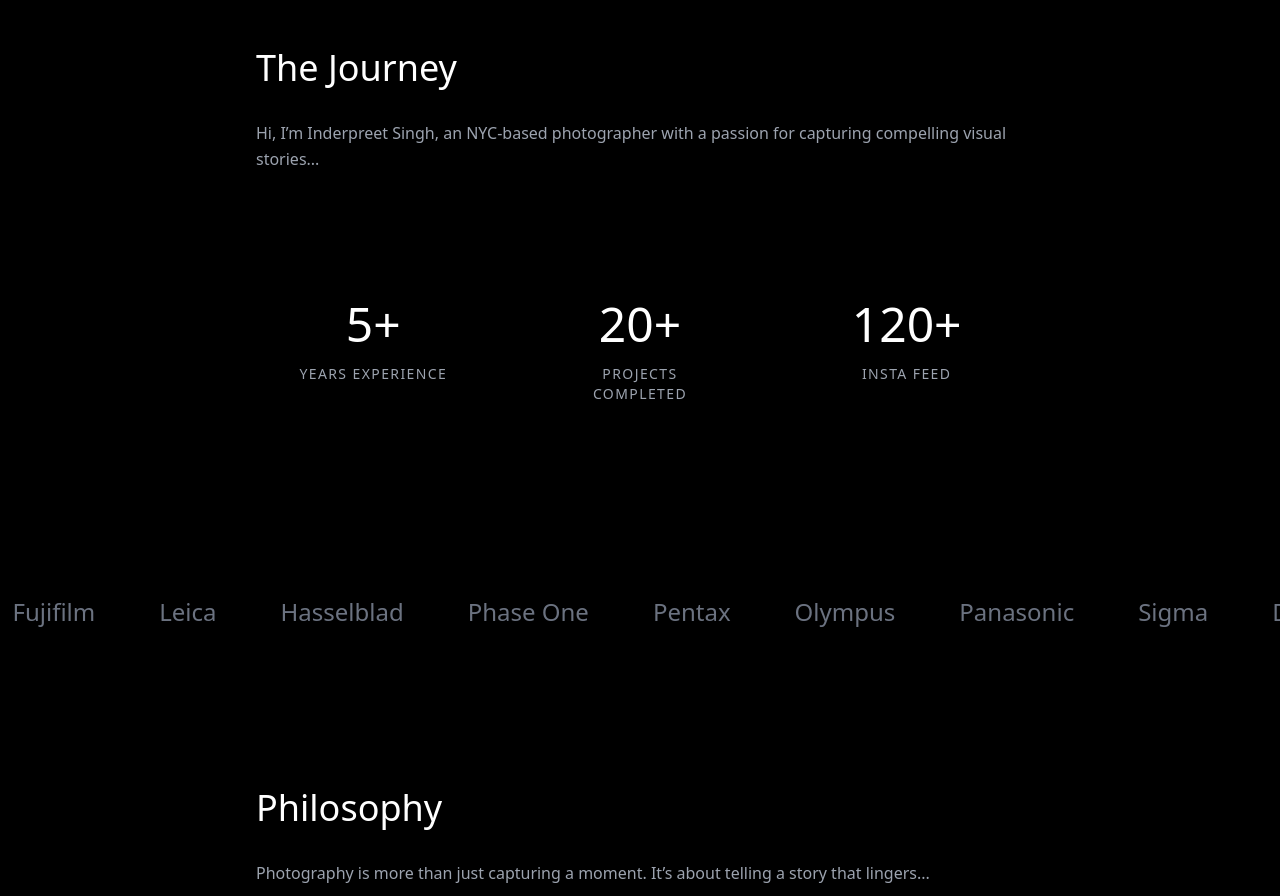
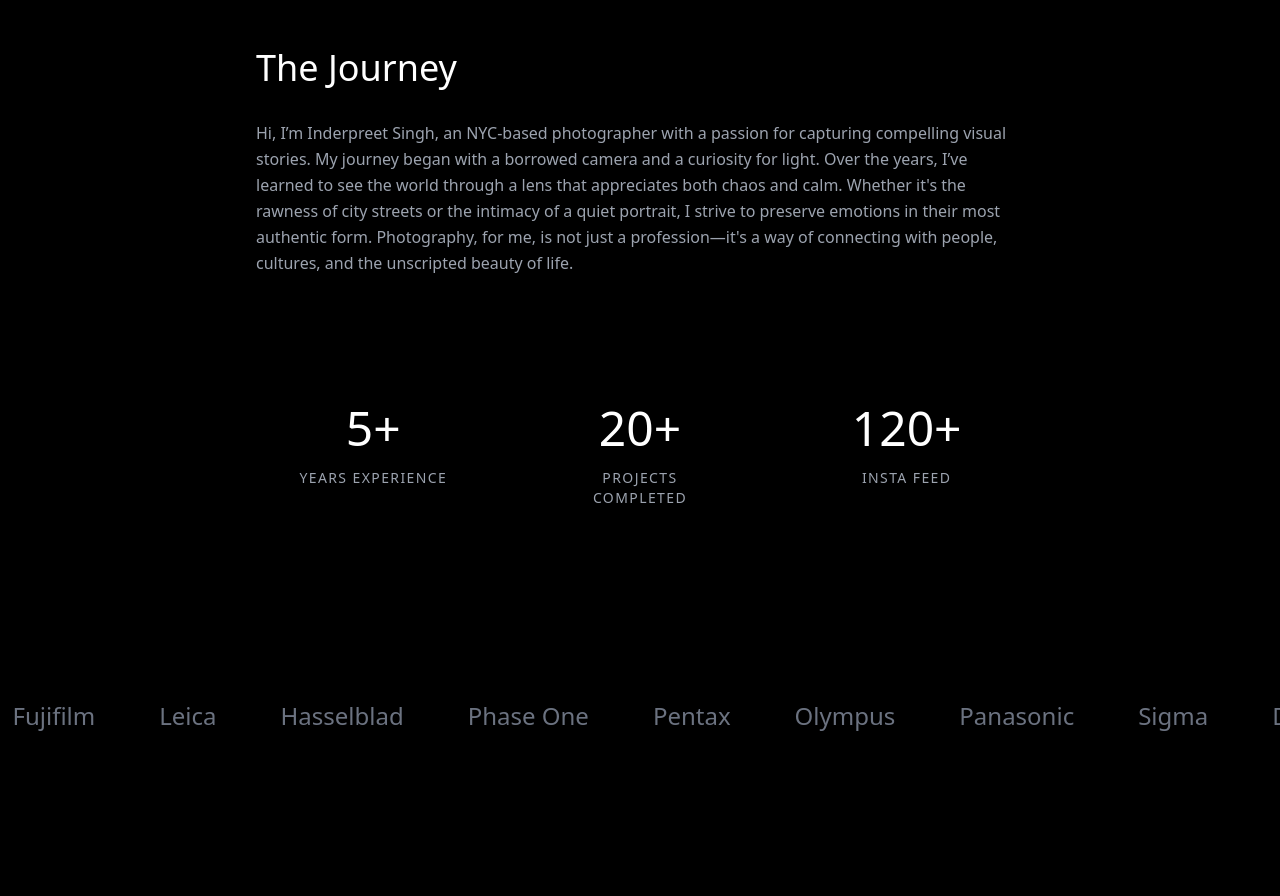
Before and after one commit to Inder3428/InderpreetSingh, a React (Vite) app: page /about in a window 1280 px wide. Shown: the part 880-1776 px from the top of the page. Built offline with nearby package versions, Linux system fonts and the light colour scheme; no server answers; grey boxes are pictures that could not be loaded.

Commit message:
Final deploy-ready build

```diff
--- a/src/pages/About.tsx
+++ b/src/pages/About.tsx
@@ -82,7 +82,15 @@ const About = () => {
           >
             <h2 className="text-4xl font-light">The Journey</h2>
             <p className="text-gray-400 leading-relaxed">
-              Hi, I’m Inderpreet Singh, an NYC-based photographer with a passion for capturing compelling visual stories...
+            Hi, I’m Inderpreet Singh, an NYC-based photographer with a passion for capturing
+            compelling visual stories. My journey began with a borrowed camera and a
+            curiosity for light. Over the years, I’ve learned to see the world through
+            a lens that appreciates both chaos and calm. Whether it's the rawness of
+            city streets or the intimacy of a quiet portrait, I strive to preserve
+            emotions in their most authentic form. Photography, for me, is not just
+             a profession—it's a way of connecting with people, cultures, and the
+             unscripted beauty of life.
+
             </p>
           </motion.div>
 
```
